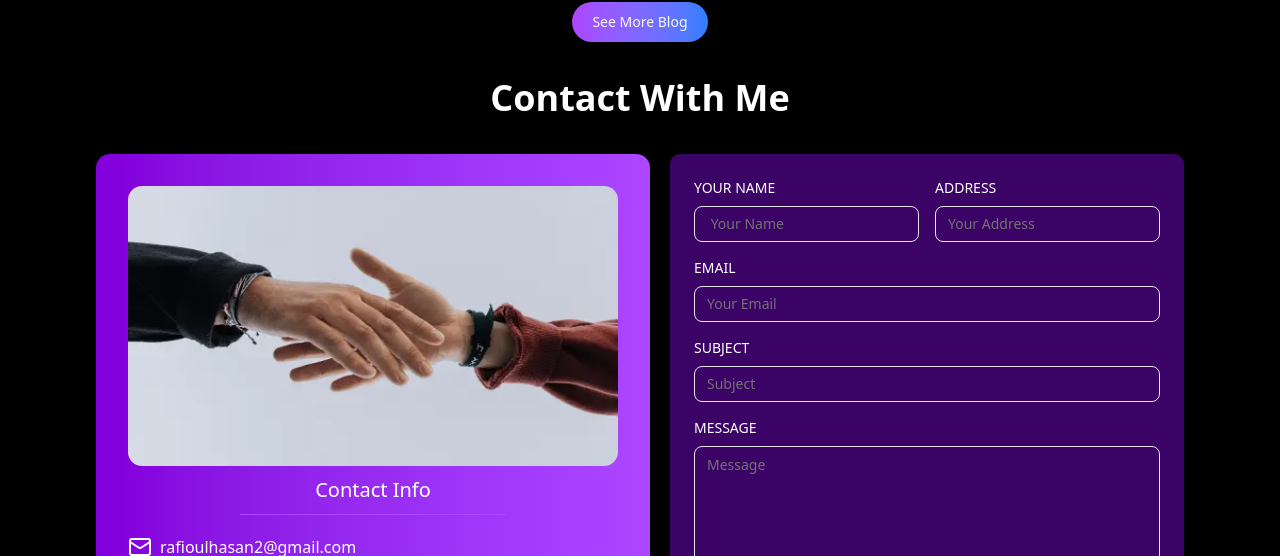
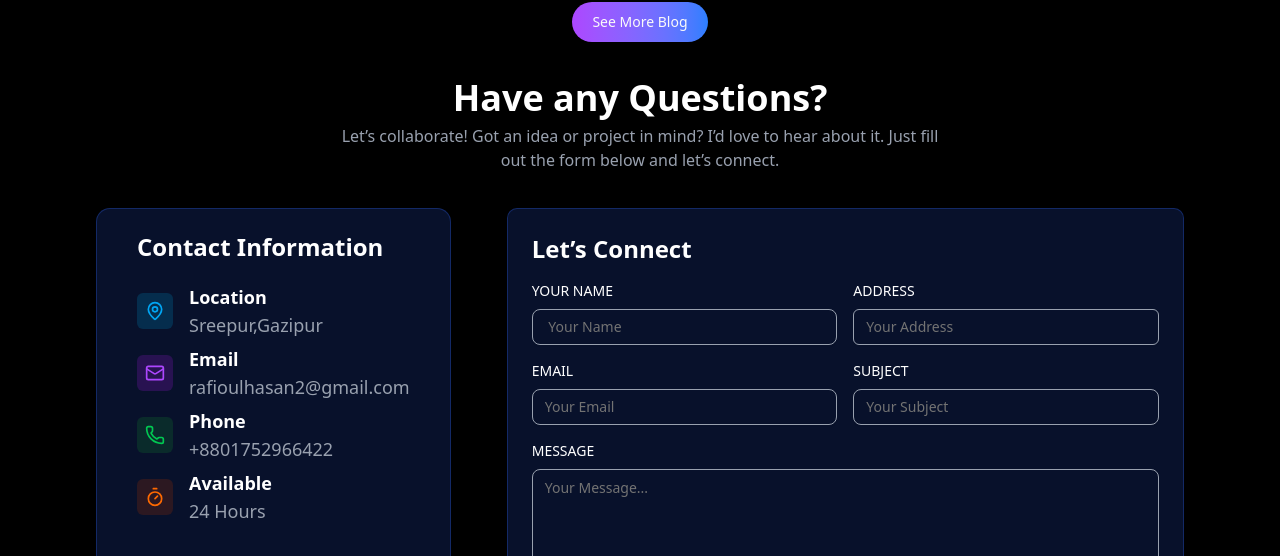
Before and after one commit to rafioul-hasan-58/The-Sourob-Client, a Next.js app: page / in a window 1280 px wide. Shown: the part 2244-2800 px from the top of the page. Built offline with nearby package versions, Linux system fonts and the light colour scheme; no server answers.

Commit message:
fix: Contact info changed

```diff
--- a/src/components/SocialContact.tsx
+++ b/src/components/SocialContact.tsx
@@ -1,4 +1,5 @@
-import { FaGithub, FaEnvelope, FaUserAlt, FaWhatsapp } from "react-icons/fa";
+import { FaGithub, FaEnvelope, FaWhatsapp } from "react-icons/fa";
+import { RiFileUserLine } from "react-icons/ri";
 
 const links = [
     {
@@ -16,7 +17,7 @@ const links = [
     {
         href: "https://drive.google.com/file/d/143HeYwMCJZreCOe1BOLgEL3aC15pfmxH/view?usp=sharing",
         label: "Resume",
-        icon: <FaUserAlt className="border-[1px] border-gray-600 border-t-0 w-[60px] h-[60px] group-hover:border-0 p-4  border-l-0" />,
+        icon: <RiFileUserLine className="border-[1px] border-gray-600 border-t-0 w-[60px] h-[60px] group-hover:border-0 p-4  border-l-0" />,
         color: "text-white",
     },
     {
@@ -40,7 +41,7 @@ export default function SocialContact() {
                     className="group relative flex items-center"
                 >
                     {/* Bordered container that expands on hover */}
-                    <div className="overflow-hidden transition-all duration-300 border  border-transparent group-hover:border-purple-500 group-hover:w-40 w-[65px] h-full   bg-black flex items-center">
+                    <div className="overflow-hidden transition-all duration-300 border  border-transparent group-hover:border-purple-500 group-hover:w-40 w-[62px] h-full   bg-black flex items-center">
                         {/* Icon */}
                         <div
                             className={` ${link.color} transition-transform duration-300 group-hover:translate-x-2`}
--- a/src/components/modules/others/ContactCard.tsx
+++ b/src/components/modules/others/ContactCard.tsx
@@ -1,20 +1,83 @@
-import Image from "next/image";
-import contactImg from '../../../assets/contact.webp'
-import { Mail, MapPin, Phone, TimerIcon } from "lucide-react";
+
+import { Facebook, Instagram, Linkedin, Mail, MapPin, Phone, TimerIcon } from "lucide-react";
+import { BsDiscord } from "react-icons/bs";
 const ContactCard = () => {
     return (
         <div>
-            <div className=" rounded-xl overflow-hidden cursor-pointer bg-gradient-to-r from-purple-700 to-purple-500">
-                <div className="lg:px-8 lg:pt-8 px-3 pt-3">
-                    <Image className="lg:h-[280px] lg:w-[490px] rounded-xl" src={contactImg} alt="image" width={450} height={400} />
+            <div className=" rounded-xl overflow-hidden cursor-pointer bg-blue-900/30 border border-blue-900/60 hover:border-blue-900 px-10 pt-3">
+                <h1 className=" text-white text-2xl  font-semibold mt-2.5">Contact Information</h1>
+                <div className="space-y-1.5  py-5 text-white">
+                    <div className="flex items-center gap-4">
+                        <div className="p-2 bg-sky-900/50  rounded-sm">
+                            <MapPin className="text-sky-500 w-5 h-5" />
+                        </div>
+                        <div>
+                            <p className="font-semibold text-lg">Location</p>
+                            <p className="text-gray-400 text-lg">Sreepur,Gazipur</p>
+                        </div>
+                    </div>
+                    <div className="flex items-center gap-4">
+                        <div className="p-2 bg-purple-900/40  rounded-sm">
+                            <Mail className="text-purple-500 w-5 h-5" />
+                        </div>
+                        <div>
+                            <p className="font-semibold text-lg">Email</p>
+                            <p className="text-gray-400 text-lg">rafioulhasan2@gmail.com</p>
+                        </div>
+                    </div>
+                    <div className="flex items-center gap-4">
+                        <div className="p-2 bg-green-900/40  rounded-sm">
+                            <Phone className="text-green-500 w-5 h-5" />
+                        </div>
+                        <div>
+                            <p className="font-semibold text-lg">Phone</p>
+                            <p className="text-gray-400 text-lg">+8801752966422</p>
+                        </div>
+                    </div>
+                    <div className="flex items-center gap-4">
+                        <div className="p-2 bg-orange-900/30  rounded-sm">
+                            <TimerIcon className="text-orange-500 w-5 h-5" />
+                        </div>
+                        <div>
+                            <p className="font-semibold text-lg">Available</p>
+                            <p className="text-gray-400 text-lg">24 Hours</p>
+                        </div>
+                    </div>
+                    <div className="grid grid-cols-4 my-8">
+                        <a
+                            href="https://www.facebook.com/rafioul.sourav"
+                            target="_blank"
+                            aria-label="Facebook"
+                        >
+                            <div className="border p-2 w-[45px] rounded-sm bg-transparent hover:bg-gradient-to-tr from-purple-500 via-sky-400 to-blue-500 transition-all duration-300 ease-in-out">
+                                <Facebook className="h-6 w-6 text-white hover:text-white transition" />
+                            </div>
+                        </a>
+                        <a
+                            href="https://www.linkedin.com/in/rafioul-hasan-sourob"
+                            target="_blank"
+                            aria-label="Linkedin"
+                        >
+                            <div className="border p-2 w-[45px] rounded-sm bg-transparent hover:bg-gradient-to-tr from-purple-500 via-sky-400 to-blue-500 transition-all duration-300 ease-in-out">
+                                <Linkedin className="h-6 w-6 text-white hover:text-white transition" />
+                            </div>
+                        </a>
+                        <a
+                            href="https://www.instagram.com/souravprodhan_58"
+                            target="_blank"
+                            aria-label="Portfolio"
+                        >
+                            <div className="border p-2 w-[45px] rounded-sm bg-transparent hover:bg-gradient-to-tr from-purple-500 via-sky-400 to-blue-500 transition-all duration-300 ease-in-out">
+                                <Instagram className="h-6 w-6 text-white hover:text-white transition" />
+                            </div>
+                        </a>
+                            <div className="border p-2 w-[45px] rounded-sm bg-transparent hover:bg-gradient-to-tr from-purple-500 via-sky-400 to-blue-500 transition-all duration-300 ease-in-out">
+                                <BsDiscord className="h-6 w-6 text-white hover:text-white transition" />
+                            </div>
+
+                    </div>
                 </div>
-                <h1 className=" text-white text-center border-b border-b-purple-500 text-xl lg:mx-36 py-2.5">Contact Info</h1>
-                <div className="space-y-1.5 pl-8 py-5 text-white">
-                    <p className="flex items-center gap-2"><Mail />rafioulhasan2@gmail.com</p>
-                    <p className="flex items-center gap-2"><MapPin />Sreepur,Gazipur</p>
-                    <p className="flex items-center gap-2 "><Phone />+8801752966422</p>
-                    <p className="flex items-center gap-2 "><TimerIcon />24 hours</p>
-                </div>
+
             </div>
         </div>
     );
--- a/src/components/segments/Banner.tsx
+++ b/src/components/segments/Banner.tsx
@@ -37,10 +37,10 @@ const Banner = () => {
                     href="/sourob-resume-58.pdf"
                     download
                 >
-                    <button className="bg-purple-800 opacity-80 p-2 rounded-sm cursor-pointer hover:opacity-100 flex items-center gap-0.5 text-white">Download resume<IoMdCloudDownload className="text-xl" /></button>
+                    <button className="bg-purple-800 lg:opacity-80 p-2 rounded-sm cursor-pointer hover:opacity-100 flex items-center gap-0.5 text-white">Download resume<IoMdCloudDownload className="text-xl" /></button>
                 </a>
                 <a href="https://drive.google.com/file/d/143HeYwMCJZreCOe1BOLgEL3aC15pfmxH/view?usp=sharing">
-                    <button className="cursor-pointer border p-2 flex items-center gap-1 border-purple-800 rounded-sm text-purple-500 opacity-90 hover:opacity-100">View resume <LuView className="text-xl" />
+                    <button className="cursor-pointer border p-2 flex items-center gap-1 border-purple-800 rounded-sm text-purple-500 lg:opacity-90 hover:opacity-100">View resume <LuView className="text-xl" />
                     </button>
                 </a>
             </div>
--- a/src/components/segments/Contact.tsx
+++ b/src/components/segments/Contact.tsx
@@ -37,14 +37,15 @@ const Contact = () => {
     return (
         <div className="lg:mx-24 lg:pb-20 mx-2.5">
             <div className="text-center my-9">
-                <p className="text-4xl font-bold mt-3 text-white">Contact With Me</p>
+                <p className="text-4xl font-bold mt-3 text-white">Have any Questions?</p>
+                <p className=" my-1.5 text-gray-400">Let’s collaborate! Got an idea or project in mind? I’d love to hear about it. Just fill <br /> out the form below and let’s connect.</p>
             </div>
-            <div className="flex gap-5 lg:flex-row flex-col">
-                <div className="">
+            <div className="flex gap-14 lg:flex-row flex-col">
+                <div>
                     <ContactCard />
                 </div>
-                <div className="flex-1 bg-purple-950 rounded-lg p-6 h-[520px]">
-                    <h1 className="lg:hidden text-2xl font-semibold text-center text-purple-600 pb-4 border-b-2 border-white">Send Message</h1>
+                <div className="flex-1 bg-blue-900/30 rounded-lg p-6 h-[445px] border border-blue-900/60 hover:border-blue-900">
+                    <h1 className=" text-2xl font-semibold  text-white pb-4 ">Let’s Connect</h1>
                     <Form {...form}>
                         <form onSubmit={handleSubmit(onSubmit)}>
                             <div className="flex gap-4 lg:pt-0 pt-4">
@@ -54,7 +55,7 @@ const Contact = () => {
                                         name="name"
                                         placeholder=" Your Name"
                                         control={control}
-                                        className="text-white"
+                                        className="text-white border-gray-400"
                                     />
                                 </div>
                                 <div className="mb-4 flex-1">
@@ -63,39 +64,41 @@ const Contact = () => {
                                         name="address"
                                         placeholder="Your Address"
                                         control={control}
-                                        className="text-white"
+                                        className="text-white rounded-sm border-gray-400"
                                     />
                                 </div>
                             </div>
-                            <div className="mb-4 flex-1">
+                            <div className="flex gap-4 lg:pt-0 pt-4">
+                                <div className="mb-4 flex-1">
                                 <label className="block mb-2 text-sm text-white uppercase">Email</label>
                                 <PFormInput
                                     name="email"
                                     placeholder="Your Email"
                                     control={control}
-                                    className="text-white"
+                                    className="text-white border-gray-400"
                                 />
                             </div>
-                            <div className="mb-4 flex-1">
-                                <label className="block mb-2 text-sm text-white uppercase">Subject</label>
+                              <div className="mb-4 flex-1">
+                                <label className="block mb-2 text-sm text-white uppercase ">Subject</label>
                                 <PFormInput
                                     name="subject"
-                                    placeholder="Subject"
+                                    placeholder="Your Subject"
                                     control={control}
-                                    className="text-white"
+                                    className="text-white border-gray-400"
                                 />
+                            </div>
                             </div>
                             <div className="mb-4 flex-1">
                                 <label className="block mb-2 text-sm text-white uppercase">Message</label>
                                 <PFormTextarea
                                     name="message"
-                                    placeholder="Message"
+                                    placeholder="Your Message..."
                                     control={control}
-                                    className="h-[140px] text-white"
+                                    className="h-[100px] text-white border-gray-400"
 
                                 />
                             </div>
-                            <button type="submit" className="w-full flex items-center justify-center gap-1 cursor-pointer py-3 rounded-lg text-white transition-all duration-300 hover:-translate-y-1 bg-gradient-to-r from-purple-700 to-purple-500">
+                            <button type="submit" className="w-full flex items-center justify-center gap-1 cursor-pointer py-2 rounded-lg text-white transition-all duration-300 hover:-translate-y-1 bg-gradient-to-r from-purple-800 to-sky-700">
                                 Send Message <span><FaArrowRight /></span>
                             </button>
 
--- a/src/components/segments/Footer.tsx
+++ b/src/components/segments/Footer.tsx
@@ -27,7 +27,7 @@ const Footer: React.FC = () => {
             Have a project in mind or want to collaborate? Feel free to reach out!
           </p>
           <div className="flex gap-4">
-            <a href="https://github.com/yourusername" target="_blank" aria-label="GitHub">
+            <a href="https://github.com/rafioul-hasan-58" target="_blank" aria-label="GitHub">
               <Github className="h-5 w-5 hover:text-purple-400 transition" />
             </a>
             <a href="https://linkedin.com/in/yourusername" target="_blank" aria-label="LinkedIn">
```
